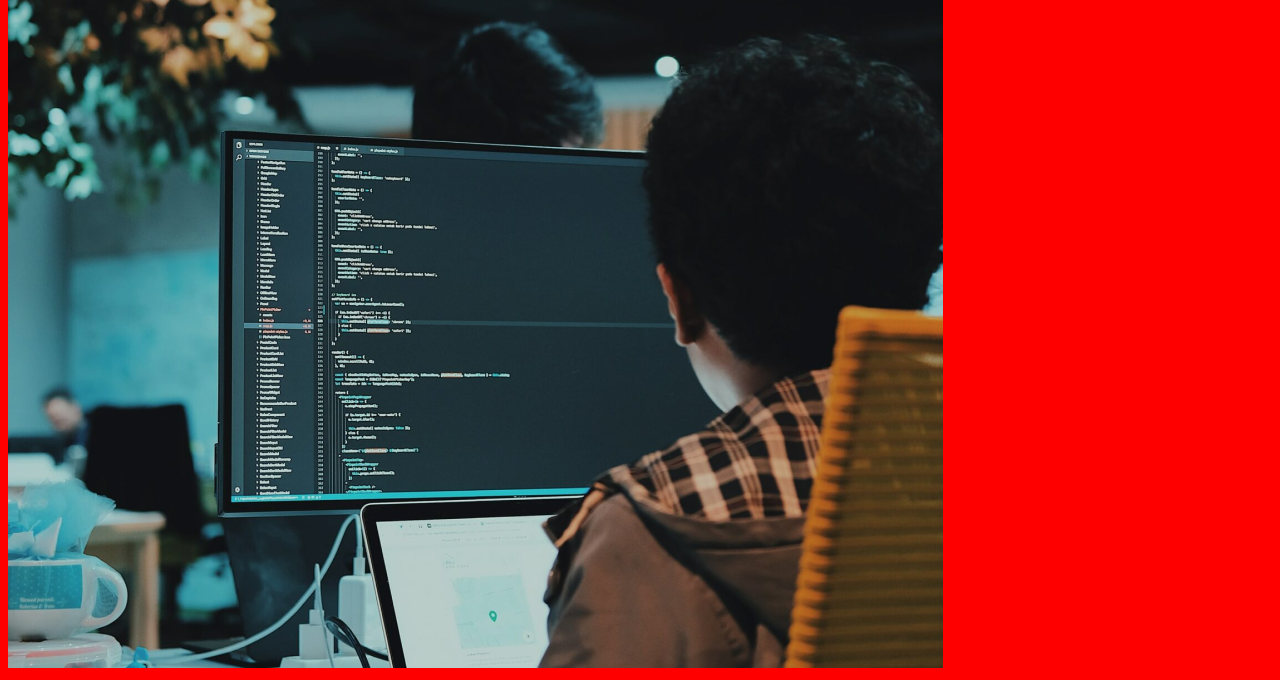
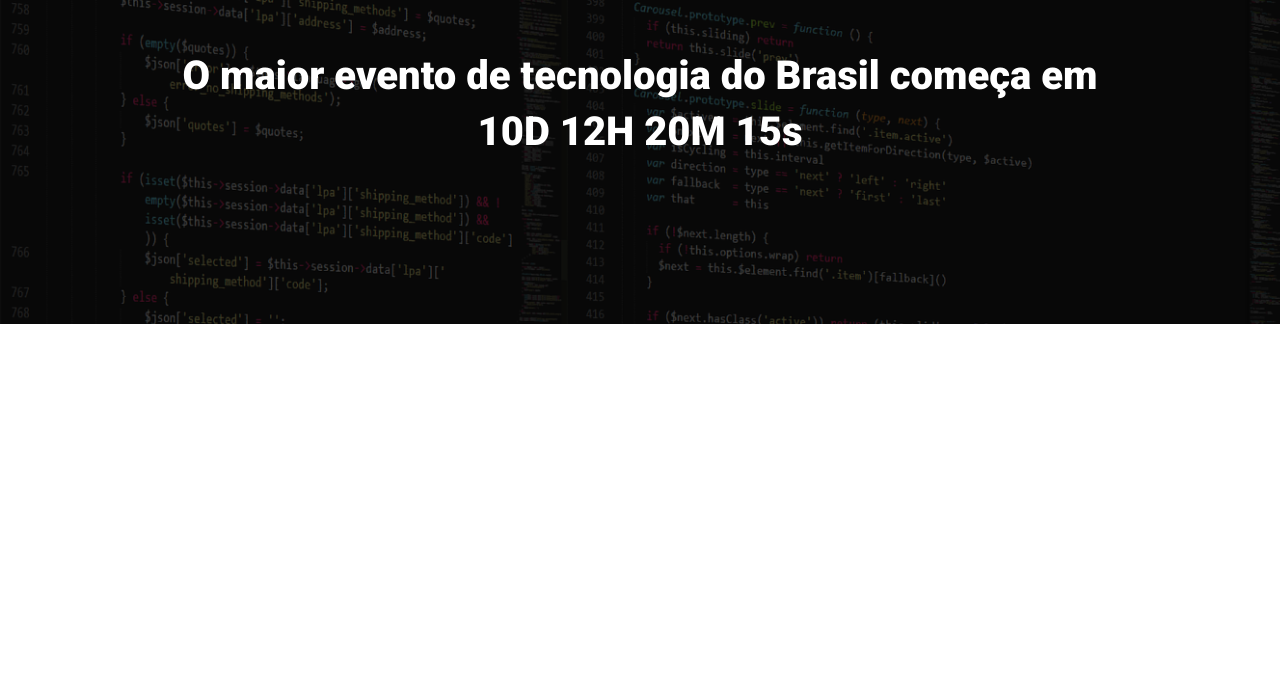
Before and after one commit to VictorMirandaS/EBAC_tech_talks, a website built with Parcel: page src/index.html in a window 1280 px wide. Shown: the part 160-840 px from the top of the page. After the commit the page ends 800 px from the top, so only its background shows below. Built offline with nearby package versions, Linux system fonts and the light colour scheme.

Commit message:
criando o hero

```diff
--- a/src/index.html
+++ b/src/index.html
@@ -1,14 +1,26 @@
 <!DOCTYPE html>
-<html lang="en">
+<html lang="pr-BR">
 <head>
     <meta charset="UTF-8">
     <meta name="viewport" content="width=device-width, initial-scale=1.0">
-    <title>Document</title>
+    <title>EBAC tech talks</title>
+
+    <link rel="preconnect" href="https://fonts.googleapis.com">
+    <link rel="preconnect" href="https://fonts.gstatic.com" crossorigin>
+    <link href="https://fonts.googleapis.com/css2?family=Roboto:wght@400;700;900&display=swap" rel="stylesheet">
+
     <link rel="stylesheet" href="styles/main.scss">
 </head>
 <body>
-    <h1>ola</h1>
-    <img src="./images/data.png" alt="">
+    <header class="hero">
+        <div class="container">
+            <img class="hero__logo" src="./images/ebac_logo.svg" alt="EBAC">
+            <p class="hero__text">
+                O maior evento de tecnologia do Brasil começa em 10D 12H 20M 15s
+            </p>
+        </div>
+    </header>
+
 
     <script src="scripts/main.js"></script>
 </body>
--- /dev/null
+++ b/src/styles/_hero.scss
@@ -0,0 +1,55 @@
+.hero {
+    padding-top: 64px;
+    padding-bottom: 100px;
+    background-image: url(../images/fundo.png);
+    background-repeat: no-repeat;
+    background-size: cover;
+    position: relative;
+
+    .container {
+        position: relative;
+    }
+
+    &::before {
+        position: absolute;
+        top: 0;
+        left: 0;
+        width: 100%;
+        height: 100%;
+        background-color: #000;
+        content: '';
+        opacity: .7;
+    }
+
+
+    &__text {
+        margin-top: 64px;
+        margin-bottom: 64px;
+        font-size: 40px;
+        line-height: 56px;
+        color: #fff;
+        font-weight: 800;
+        text-align: center;
+    }
+
+    &__logo {
+        margin: 0 auto;
+        height: 80px;
+        display: block;
+    }
+
+    @media (max-width: 640px) {
+        padding: 40px 0;
+
+
+        &__logo {
+            height: 40px;
+        }
+
+        &__text {
+            font-size: 22px;
+            line-height: 24px;
+            margin: 24px 0;
+        }
+    }
+}
--- a/src/styles/main.scss
+++ b/src/styles/main.scss
@@ -1,3 +1,23 @@
-body {
-    background-color: red;
+@use 'hero';
+
+* {
+    margin: 0;
+    padding: 0;
+    box-sizing: border-box;
+    font-family: Roboto, sans-serif;
+    color: #fff;
 }
+
+.container {
+    max-width: 960px;
+    width: 100%;
+    margin: 0 auto;
+
+    @media (max-width: 640px) {
+        max-width: 80%;
+    }
+
+    @media (max-width: 1024px) {
+        max-width: 90%;
+    }
+}
```
